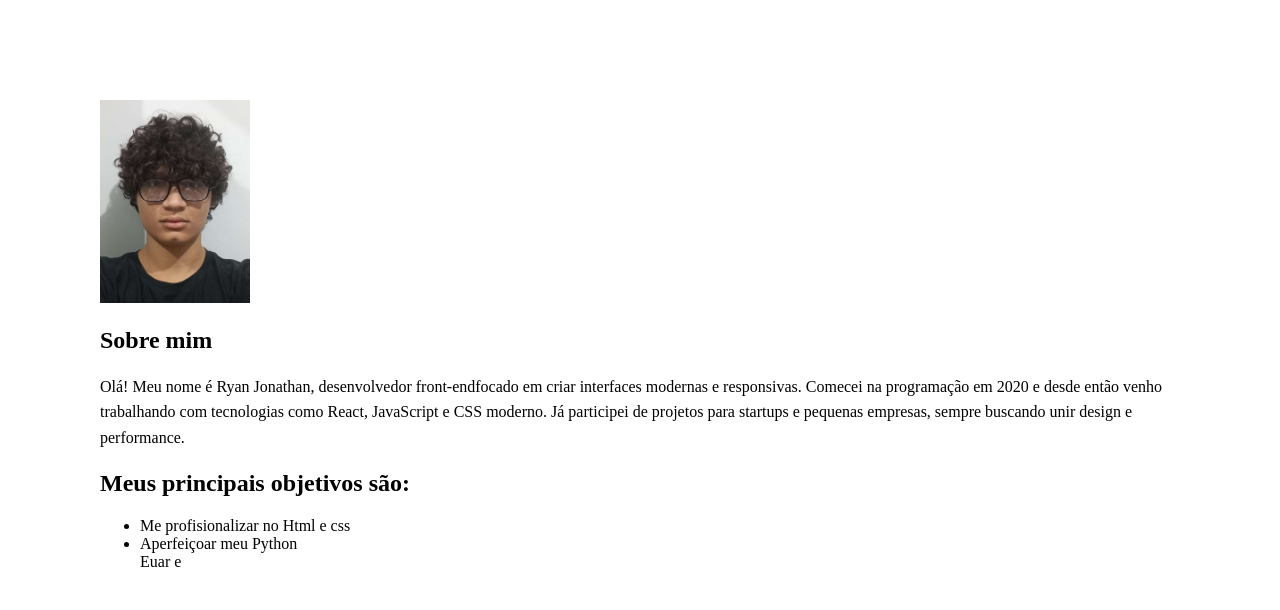
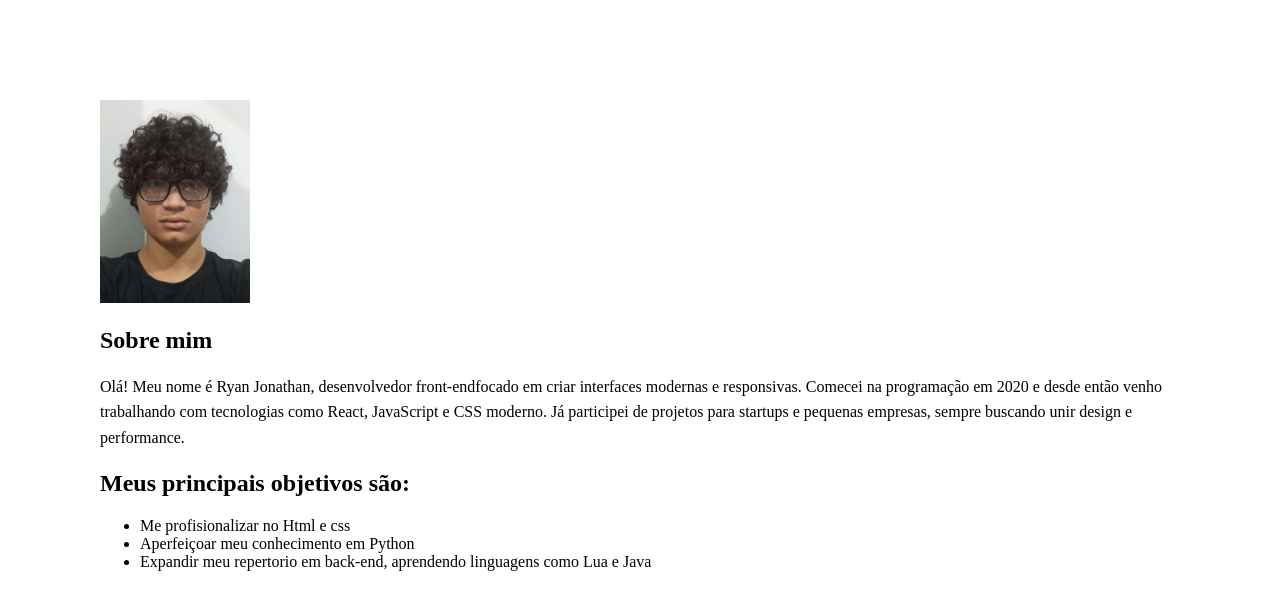
Before and after one commit to ryanjonathan04-cloud/oi, a plain HTML site: page sobre.html in a window 1280 px wide. Shown: the part 158-768 px from the top of the page. Drawn offline with Linux system fonts and the light colour scheme; a web font is replaced by a local one.

Commit message:
Add files via upload

```diff
--- a/sobre.html
+++ b/sobre.html
@@ -34,8 +34,8 @@
       <h1>Meus principais objetivos são:</h1>
         <ul>
           <li>Me profisionalizar no Html e css</li>
-          <li>Aperfeiçoar meu Python</li>
-          <lua>Euar e </lua>
+          <li>Aperfeiçoar meu conhecimento em Python</li>
+          <li>Expandir meu repertorio em back-end, aprendendo linguagens como Lua e Java</li>
         </ul>
     </div>
   </section>
```
